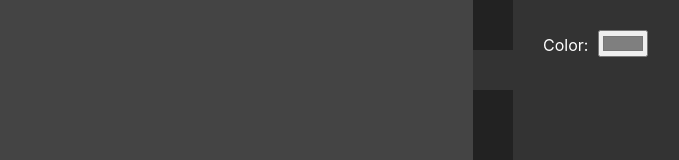
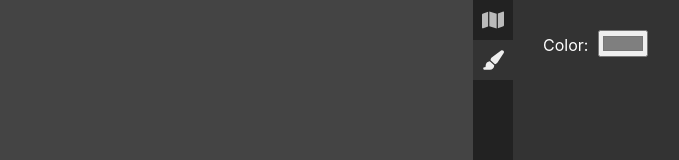
Before and after one commit to matthew-mcallister/rpcollab, a React (Create React App) app: page / in a window 1280 px wide. Shown: the top 160 px of the page, without its empty margins (407-1086 px from the left). Built offline with nearby package versions, Linux system fonts and the light colour scheme.

Commit message:
Add tab icons

```diff
--- a/package.json
+++ b/package.json
@@ -3,6 +3,9 @@
   "version": "0.1.0",
   "private": true,
   "dependencies": {
+    "@fortawesome/fontawesome-svg-core": "^6.1.1",
+    "@fortawesome/free-solid-svg-icons": "^6.1.1",
+    "@fortawesome/react-fontawesome": "^0.1.18",
     "@types/node": "^17.0.33",
     "@types/react": "^18.0.9",
     "@types/react-dom": "^18.0.4",
--- a/src/map/Sidebar.tsx
+++ b/src/map/Sidebar.tsx
@@ -1,9 +1,9 @@
 import {useState} from 'react';
 import MapTabState from './MapTab';
 import {PaintbrushUi} from './tool/Paintbrush';
-
 import './Sidebar.css';
 import TabColumn, {TabDef} from './TabColumn';
+import {faMap, faPaintbrush} from '@fortawesome/free-solid-svg-icons';
 
 interface SidebarProps {
   tabState: MapTabState;
@@ -17,12 +17,12 @@ export default function Sidebar(props: SidebarProps) {
   const tabs: TabDef<Tab>[] = [
     {
       name: 'map-settings',
-      icon: 'asdf',
+      icon: faMap,
       tooltip: 'Map settings',
     },
     {
       name: 'paintbrush',
-      icon: 'asdf',
+      icon: faPaintbrush,
       tooltip: 'Paintbrush',
     },
   ];
--- a/src/map/TabColumn.css
+++ b/src/map/TabColumn.css
@@ -1,7 +1,9 @@
 .Tab {
-  margin-bottom: 10px;
   width: 100%;
   min-height: 40px;
+  display: flex;
+  justify-content: center;
+  align-items: center;
 }
 
 .Tab.Selected {
@@ -11,3 +13,13 @@
 .Tab:not(.Selected):hover {
   background-color: #2c2c2c;
 }
+.Icon {
+  color: #bbb;
+  width: 22px;
+  height: 22px;
+}
+
+.Tab:not(.Selected):hover .Icon,
+.Tab.Selected .Icon {
+  color: #eee;
+}
--- a/src/map/TabColumn.tsx
+++ b/src/map/TabColumn.tsx
@@ -1,8 +1,10 @@
+import {IconDefinition} from '@fortawesome/fontawesome-svg-core';
+import {FontAwesomeIcon} from '@fortawesome/react-fontawesome';
 import './TabColumn.css';
 
 export interface TabDef<K> {
   name: K;
-  icon?: any;
+  icon?: IconDefinition;
   tooltip?: string;
 }
 
@@ -21,10 +23,9 @@ export default function TabColumn<K>(props: TabColumnProps<K>) {
           className += ' Selected';
         }
         return (
-          <div
-            className={className}
-            onClick={() => props.onChange(tab.name)}
-          ></div>
+          <div className={className} onClick={() => props.onChange(tab.name)}>
+            <FontAwesomeIcon className="Icon" icon={tab.icon} />
+          </div>
         );
       })}
     </div>
--- a/tsconfig.json
+++ b/tsconfig.json
@@ -1,5 +1,6 @@
 {
   "compilerOptions": {
+    "moduleResolution": "node",
     "module": "es2015",
     "jsx": "react-jsx",
     "noImplicitAny": true,
```
Also changed, not shown: 1 other file (tests, documents, lock files or other folders).
